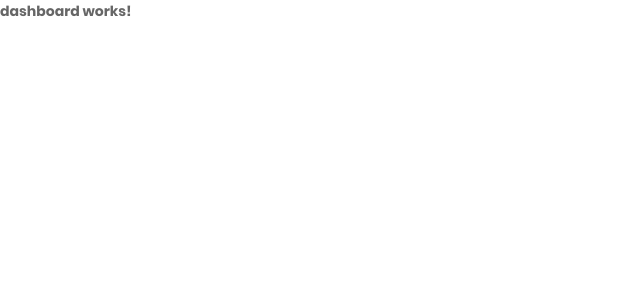
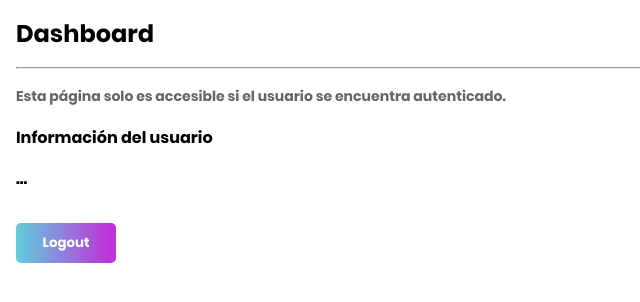
Before and after one commit to alexglzrys/angular-auth-mean, an Angular app: page /dashboard in a window 1280 px wide. Shown: the top 302 px of the page, without its empty margins (0-640 px from the left). Built offline with nearby package versions, Linux system fonts and the light colour scheme.

Commit message:
diseño página Dashboard

```diff
--- a/src/app/auth/pages/login/login.component.ts
+++ b/src/app/auth/pages/login/login.component.ts
@@ -1,5 +1,6 @@
 import { Component, OnInit } from '@angular/core';
 import { FormBuilder, FormGroup, Validators } from '@angular/forms';
+import { Router } from '@angular/router';
 
 @Component({
   selector: 'app-login',
@@ -16,7 +17,9 @@ export class LoginComponent implements OnInit {
   });
 
    // inyectar servicio de construcción de formularios reactivos
-  constructor(private fb: FormBuilder) { }
+   // Servico router, permite navegar entre rutas
+  constructor(private fb: FormBuilder,
+              private router: Router) { }
 
   ngOnInit(): void {
   }
@@ -24,6 +27,9 @@ export class LoginComponent implements OnInit {
   login() {
     console.log(this.miFormulario.valid);
     console.log(this.miFormulario.value);
+
+    // Redireccionar el usuario a Dashboard
+    this.router.navigateByUrl('/dashboard');
   }
 
 }
--- a/src/app/auth/pages/register/register.component.ts
+++ b/src/app/auth/pages/register/register.component.ts
@@ -1,5 +1,6 @@
 import { Component, OnInit } from '@angular/core';
 import { FormBuilder, FormGroup, Validators } from '@angular/forms';
+import { Router } from '@angular/router';
 
 @Component({
   selector: 'app-register',
@@ -17,7 +18,9 @@ export class RegisterComponent implements OnInit {
   })
 
   // inyectar servicio de construcción de formularios reactivos
-  constructor(private fb: FormBuilder) { }
+  // Servico router, permite navegar entre rutas
+  constructor(private fb: FormBuilder,
+              private router: Router) { }
 
   ngOnInit(): void {
   }
@@ -25,6 +28,9 @@ export class RegisterComponent implements OnInit {
   register() {
     console.log(this.miFormulario.valid);
     console.log(this.miFormulario.value);
+
+    // Redireccionar el usuario a Dashboard
+    this.router.navigateByUrl('/dashboard');
   }
 
 }
--- a/src/app/protected/dashboard/dashboard.component.html
+++ b/src/app/protected/dashboard/dashboard.component.html
@@ -1 +1,6 @@
-<p>dashboard works!</p>
+<h2>Dashboard</h2>
+<hr>
+<p>Esta página solo es accesible si el usuario se encuentra autenticado.</p>
+<h4>Información del usuario</h4>
+<pre>...</pre>
+<button type="button" (click)="logout()">Logout</button>
--- a/src/app/protected/dashboard/dashboard.component.ts
+++ b/src/app/protected/dashboard/dashboard.component.ts
@@ -1,16 +1,39 @@
 import { Component, OnInit } from '@angular/core';
+import { Router } from '@angular/router';
 
 @Component({
   selector: 'app-dashboard',
   templateUrl: './dashboard.component.html',
   styles: [
+    `
+    * {
+      margin: 1rem;
+    }
+    button {
+      outline: none !important;
+      border: none;
+      background: linear-gradient(90deg, rgba(96,207,220,1) 0%, rgba(190,52,218,1) 92%);
+      color: white;
+      border-radius: 5px;
+      width: 100px;
+      padding: 10px;
+    }
+    button:hover {
+      cursor: pointer;
+    }
+    `
   ]
 })
 export class DashboardComponent implements OnInit {
 
-  constructor() { }
+  constructor(private router: Router) { }
 
   ngOnInit(): void {
   }
 
+  logout() {
+    // Redireccionar al usuario al login
+    this.router.navigateByUrl('/login');
+  }
+
 }
```
